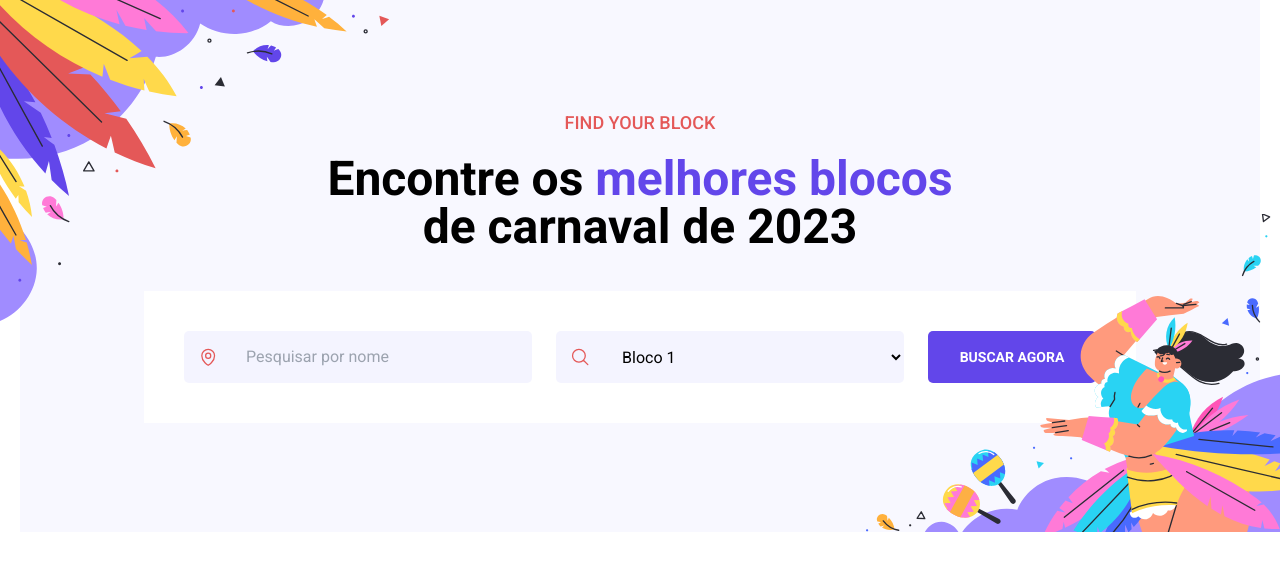
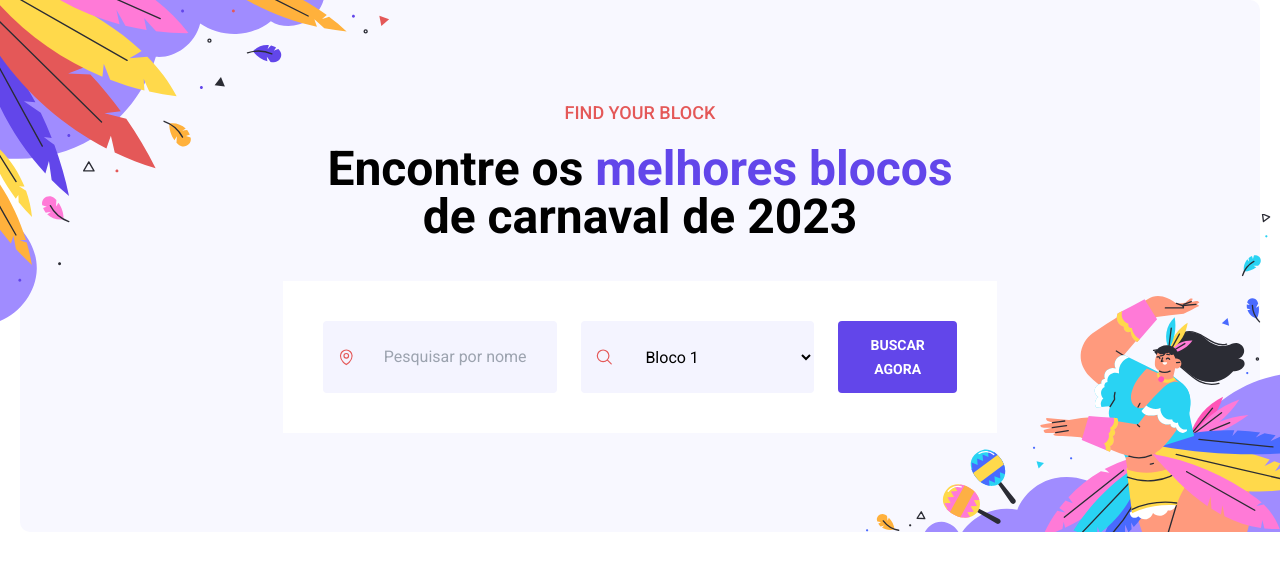
Before and after one commit to victormedeiros1/carnaval-bora-codar-7, a React (Vite) app: page / in a window 1280 px wide. Shown: the top 570 px of the page. Built offline with nearby package versions, Linux system fonts and the light colour scheme.

Commit message:
fix: tailwindcss values

```diff
--- a/src/components/Button/index.tsx
+++ b/src/components/Button/index.tsx
@@ -4,7 +4,7 @@ interface Props {
 
 export default function Button({ children }: Props) {
   return (
-    <button className="bg-purple text-white text-sm font-bold rounded-[5px] px-8 py-3">
+    <button className="bg-purple text-white text-sm font-bold rounded px-8 py-3">
       {children}
     </button>
   );
--- a/src/components/Hero/index.tsx
+++ b/src/components/Hero/index.tsx
@@ -2,19 +2,18 @@ import Search from "../Search";
 
 export default function Hero() {
   return (
-    <main className="h-[33.25rem] bg-[#F8F8FF] flex flex-col justify-center items-center gap-10">
+    <main className="h-[33.25rem] bg-[#F8F8FF] flex flex-col justify-center items-center border-[#EAEAEA] rounded-[10px] gap-10">
       <img
-        className="absolute top-0 left-0"
+        className="absolute top-0 left-0 z-0"
         src="/src/assets/images/ilu-1.svg"
         alt="ilustration-1"
       />
       <img
-        className="absolute bottom-0 right-0"
+        className="absolute bottom-0 right-0 z-0"
         src="/src/assets/images/ilu-2.svg"
         alt="ilustration-2"
       />
-
-      <header className="flex flex-col text-center gap-[1.125rem]">
+      <header className="flex flex-col text-center gap-[1.125rem] z-10">
         <h2 className="text-lg font-medium text-red">FIND YOUR BLOCK</h2>
         <h1 className="text-5xl font-bold text-center">
           Encontre os <span className="text-purple">melhores blocos</span>
--- a/src/components/Search/index.tsx
+++ b/src/components/Search/index.tsx
@@ -3,23 +3,20 @@ import Button from "../Button";
 
 export default function Search() {
   return (
-    <div className="bg-white flex gap-6 p-10">
-      <div className="w-348 flex bg-[#F4F4FF] rounded-[5px]">
-        <MapPinIcon className="h-6 w-6 text-red m-[0.875rem]" />
+    <div className="bg-white flex gap-6 p-10 z-10">
+      <div className="w-full max-w-348 flex bg-[#F4F4FF] rounded">
+        <MapPinIcon className="h-6 w-6 text-red m-3.5 my-auto" />
         <input
-          className="w-full bg-transparent px-[0.875rem] py-3"
+          className="w-full bg-transparent px-3.5 py-3"
           type="text"
           placeholder="Pesquisar por nome"
           aria-placeholder="Pesquisar por nome"
         />
       </div>
 
-      <div className="w-348 flex bg-[#F4F4FF] rounded-[5px]">
-        <MagnifyingGlassIcon className="h-6 w-6 text-red m-[0.875rem]" />
-        <select
-          className="w-full bg-transparent px-[0.875rem] py-3"
-          name="cities"
-        >
+      <div className="w-full max-w-348 flex bg-[#F4F4FF] rounded">
+        <MagnifyingGlassIcon className="h-6 w-6 text-red mx-3.5 my-auto" />
+        <select className="w-full bg-transparent px-3.5 py-3" name="cities">
           <option value="Bloco 1">Bloco 1</option>
           <option value="Bloco 2">Bloco 2</option>
           <option value="Bloco 3">Bloco 3</option>
--- a/tailwind.config.cjs
+++ b/tailwind.config.cjs
@@ -13,7 +13,7 @@ module.exports = {
         red: "#E45858",
         purple: "#6246EA",
       },
-      width: {
+      maxWidth: {
         348: "21.75rem",
       },
     },
```
